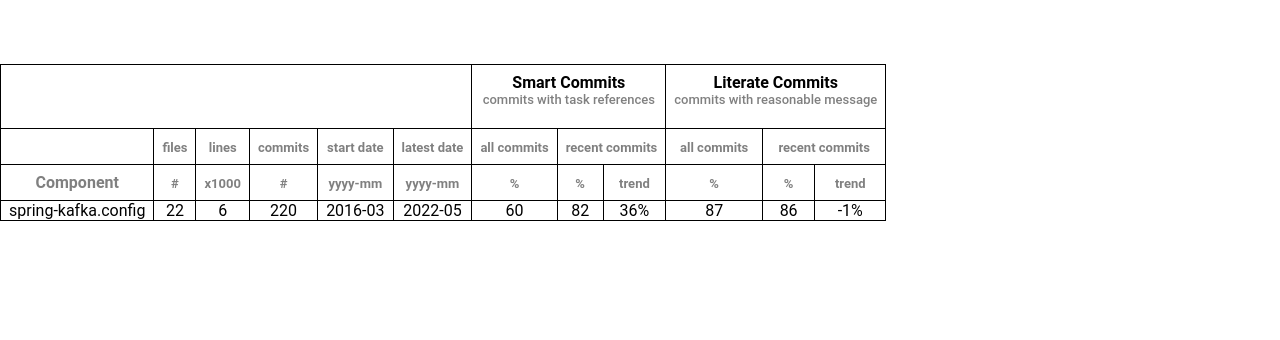
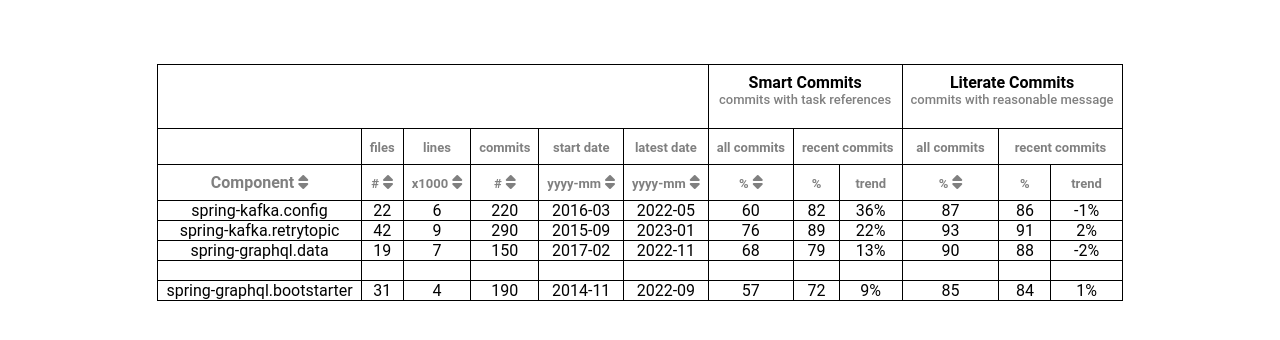
Before and after one commit to iuliavoit/TMGenerator-fe, an Angular app: page /tables in a window 1280 px wide. Shown: the top 340 px of the page. Built offline with nearby package versions, Linux system fonts and the light colour scheme.

Commit message:
Started working on table sorting

```diff
--- a/angular.json
+++ b/angular.json
@@ -31,7 +31,8 @@
               "src/assets"
             ],
             "styles": [
-              "src/styles.scss"
+              "src/styles.scss",
+              "./node_modules/@fortawesome/fontawesome-free/css/all.css"
             ],
             "scripts": []
           },
--- a/package.json
+++ b/package.json
@@ -18,6 +18,7 @@
     "@angular/platform-browser": "~13.3.0",
     "@angular/platform-browser-dynamic": "~13.3.0",
     "@angular/router": "~13.3.0",
+    "@fortawesome/fontawesome-free": "^6.3.0",
     "rxjs": "~7.5.0",
     "tslib": "^2.3.0",
     "zone.js": "~0.11.4"
--- a/src/app/app.module.ts
+++ b/src/app/app.module.ts
@@ -16,7 +16,7 @@ import { MatrixGeneratorComponent } from './matrixes/matrix-generator/matrix-gen
   ],
   imports: [
     BrowserModule,
-    AppRoutingModule
+    AppRoutingModule,
   ],
   providers: [],
   bootstrap: [AppComponent]
--- a/src/app/tables/data/feature_traceability.ts
+++ b/src/app/tables/data/feature_traceability.ts
@@ -9,6 +9,7 @@ export const feature_traceability = {
             {
               name: 'Component',
               id: 'component',
+              type: 'string',
               nameStyle: ["font weight: 600;color:gray"],
               childrenColumns: [],
             },
@@ -18,11 +19,13 @@ export const feature_traceability = {
         {
           name: 'files',
           id: 'files',
+          type: 'number',
           nameStyle: ['color: gray;font-size:13px'],
           childrenColumns: [
             {
               name: '#',
               id: '#files',
+              type: 'number',
               nameStyle: ['color: gray;font-size:13px'],
               childrenColumns: []
             }
@@ -31,11 +34,13 @@ export const feature_traceability = {
         {
           name: 'lines',
           id: 'lines',
+          type: 'number',
           nameStyle: ['color: gray;font-size:13px'],
           childrenColumns: [
             {
               name: 'x1000',
               id: 'x1000',
+              type: 'number',
               nameStyle: ['color: gray;font-size:13px'],
               childrenColumns: []
             }
@@ -44,11 +49,13 @@ export const feature_traceability = {
         {
           name: 'commits',
           id: 'commits',
+          type: 'number',
           nameStyle: ['color: gray;font-size:13px'],
           childrenColumns: [
             {
               name: '#',
               id: '#commits',
+              type: 'number',
               nameStyle: ['color: gray;font-size:13px'],
               childrenColumns: []
             }
@@ -57,10 +64,12 @@ export const feature_traceability = {
         {
           name: 'start date',
           id: 'startDate',
+          type: 'date',
           nameStyle: ['color: gray;font-size:13px'],
           childrenColumns: [
             {
               name: 'yyyy-mm',
+              type: 'date',
               id: 'yyyy-mmstart',
               nameStyle: ['color: gray;font-size:13px'],
               childrenColumns: []
@@ -70,10 +79,12 @@ export const feature_traceability = {
         {
           name: 'latest date',
           id: 'latestDate',
+          type: 'date',
           nameStyle: ['color: gray;font-size:13px'],
           childrenColumns: [
             {
               name: 'yyyy-mm',
+              type: 'date',
               id: 'yyyy-mmlatest',
               nameStyle: ['color: gray;font-size:13px'],
               childrenColumns: []
@@ -97,6 +108,7 @@ export const feature_traceability = {
             {
               name: '%',
               id: '%allcommitssmart',
+              type: 'number',
               nameStyle: ['color: gray;font-size:13px'],
               childrenColumns: []
             }
@@ -110,12 +122,16 @@ export const feature_traceability = {
             {
               name: '%',
               id: '%recentcommitssmart',
+              type: 'number',
+              sortable: false,
               nameStyle: ['color: gray;font-size:13px'],
               childrenColumns: []
             },
             {
               name: 'trend',
               id: 'trendrecentcommitssmart',
+              type: 'string',
+              sortable: false,
               nameStyle: ['color: gray;font-size:13px'],
               childrenColumns: []
             },
@@ -133,11 +149,13 @@ export const feature_traceability = {
         {
           name: 'all commits',
           id: 'allcommitsliterate',
+          type: 'number',
           nameStyle: ['color: gray;font-size:13px'],
           childrenColumns: [
             {
               name: '%',
               id: '%allcommitsliterate',
+              type: 'number',
               nameStyle: ['color: gray;font-size:13px'],
               childrenColumns: []
             }
@@ -151,12 +169,16 @@ export const feature_traceability = {
             {
               name: '%',
               id: '%recentcommitsliterate',
+              type: 'number',
+              sortable: false,
               nameStyle: ['color: gray;font-size:13px'],
               childrenColumns: []
             },
             {
               name: 'trend',
               id: 'trendrecentcommitsliterate',
+              type: 'string',
+              sortable: false,
               nameStyle: ['color: gray;font-size:13px'],
               childrenColumns: []
             },
@@ -179,6 +201,52 @@ export const feature_traceability = {
       '%allcommitsliterate': 87,
       '%recentcommitsliterate': 86,
       'trendrecentcommitsliterate': '-1%'
+    },
+    {
+      'component': 'spring-kafka.retrytopic',
+      '#files': 42,
+      'x1000': 9,
+      '#commits': 290,
+      'yyyy-mmstart': '2015-09',
+      'yyyy-latest': '2023-01',
+      '%allcommitssmart': 76,
+      '%recentcommitssmart': 89,
+      'trendrecentcommitssmart': '22%',
+      '%allcommitsliterate': 93,
+      '%recentcommitsliterate': 91,
+      'trendrecentcommitsliterate': '2%'
     }
+    ,
+    {
+      'component': 'spring-graphql.data',
+      '#files': 19,
+      'x1000': 7,
+      '#commits': 150,
+      'yyyy-mmstart': '2017-02',
+      'yyyy-latest': '2022-11',
+      '%allcommitssmart': 68,
+      '%recentcommitssmart': 79,
+      'trendrecentcommitssmart': '13%',
+      '%allcommitsliterate': 90,
+      '%recentcommitsliterate': 88,
+      'trendrecentcommitsliterate': '-2%'
+    },
+    {}
+    ,
+    {
+      'component': 'spring-graphql.bootstarter',
+      '#files': 31,
+      'x1000': 4,
+      '#commits': 190,
+      'yyyy-mmstart': '2014-11',
+      'yyyy-latest': '2022-09',
+      '%allcommitssmart': 57,
+      '%recentcommitssmart': 72,
+      'trendrecentcommitssmart': '9%',
+      '%allcommitsliterate': 85,
+      '%recentcommitsliterate': 84,
+      'trendrecentcommitsliterate': '1%'
+    }
+
   ]
 }
--- a/src/app/tables/table-generator/table-generator.component.html
+++ b/src/app/tables/table-generator/table-generator.component.html
@@ -1 +1,3 @@
-<div id="showTable" style="margin-top: 4rem"></div>
+<div class="flex jc-center">
+  <div id="showTable" style="margin-top: 4rem"></div>
+</div>
--- a/src/app/tables/table-generator/table-generator.component.scss
+++ b/src/app/tables/table-generator/table-generator.component.scss
@@ -23,3 +23,25 @@ td{
   text-align: center;
   vertical-align: middle;
 }
+/*::ng-deep th button {
+  background-color: #eee;
+  border: none;
+  cursor: pointer;
+  display: block;
+  font: inherit;
+  height: 100%;
+  margin: 0;
+  min-width: max-content;
+  padding: 0.5rem 1rem;
+  position: relative;
+  text-align: left;
+  width: 100%;
+}*/
+
+::ng-deep th i {
+  color: gray;
+  cursor: pointer;
+}
+::ng-deep th i:hover {
+  color: #444343;
+}
```
Also changed, not shown: src/app/tables/table-generator/table-generator.component.ts (+77 -17 lines), 1 other file (tests, documents, lock files or other folders).
